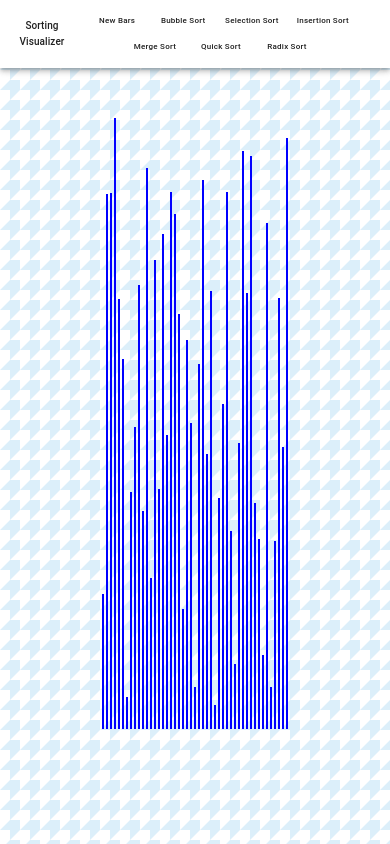
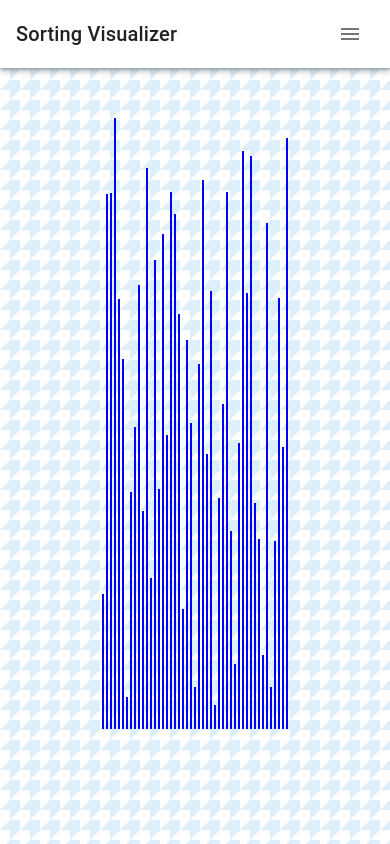
Before and after one commit to LyangHiga/sort-visualizer, a React (Create React App) app: page / in a window 390 px wide. Built offline with nearby package versions, Linux system fonts and the light colour scheme.

Commit message:
Refactoring for Responsive design

```diff
--- a/src/Nav.js
+++ b/src/Nav.js
@@ -1,4 +1,17 @@
-import React, { Fragment } from "react";
+import React, { Fragment, useState } from "react";
+import Button from "@material-ui/core/Button";
+import AppBar from "@material-ui/core/AppBar";
+import Toolbar from "@material-ui/core/Toolbar";
+import Typography from "@material-ui/core/Typography";
+import useMediaQuery from "@material-ui/core/useMediaQuery";
+import { useTheme } from "@material-ui/core/styles";
+import SwipeableDrawer from "@material-ui/core/SwipeableDrawer";
+import IconButton from "@material-ui/core/IconButton";
+import MenuIcon from "@material-ui/icons/Menu";
+import List from "@material-ui/core/List";
+import ListItem from "@material-ui/core/ListItem";
+import ListItemText from "@material-ui/core/ListItemText";
+
 import bubbleSort from "./algorithms/bubbleSort";
 import selectionSort from "./algorithms/selectionSort";
 import insertionSort from "./algorithms/insertSort";
@@ -7,15 +20,14 @@ import quickSort from "./algorithms/quickSort";
 import radixSort from "./algorithms/radixSort";
 import heapSort from "./algorithms/heapSort";
 import { testSortingAlgorithms } from "./arrHelper";
-
-import Button from "@material-ui/core/Button";
-import AppBar from "@material-ui/core/AppBar";
-import Toolbar from "@material-ui/core/Toolbar";
-import Typography from "@material-ui/core/Typography";
 import styles from "./styles/NavStyles";
 
 function Nav(props) {
   const classes = styles();
+  const theme = useTheme();
+  const matches = useMediaQuery(theme.breakpoints.down("sm"));
+  const [openDrawer, setOpenDrawer] = useState(false);
+  const iOS = process.browser && /iPad|iPhone|iPod/.test(navigator.userAgent);
   async function handleClick(sort) {
     props.setDisable(true);
     await sort;
@@ -62,13 +74,51 @@ function Nav(props) {
     </Fragment>
   );
   // drawer
+  const drawer = (
+    <Fragment>
+      <SwipeableDrawer
+        disableBackdropTransition={!iOS}
+        disableDiscovery={iOS}
+        open={openDrawer}
+        onClose={() => setOpenDrawer(false)}
+        onOpen={() => setOpenDrawer(true)}
+      >
+        <List disablePadding>
+          {btnList.map((btn) => (
+            <ListItem
+              key={`list-${btn.name}`}
+              onClick={() => {
+                setOpenDrawer(false);
+                btn.click();
+              }}
+              className={classes.button}
+              divider
+              button
+              disabled={props.disable}
+            >
+              <ListItemText disableTypography className={classes.drawerItem}>
+                {btn.name}
+              </ListItemText>
+            </ListItem>
+          ))}
+        </List>
+      </SwipeableDrawer>
+      <IconButton
+        className={classes.drawerIconContainer}
+        onClick={() => setOpenDrawer(!openDrawer)}
+        disableRipple
+      >
+        <MenuIcon></MenuIcon>
+      </IconButton>
+    </Fragment>
+  );
   return (
     <AppBar position="static" color="white" className={classes.Navbar}>
       <Toolbar>
         <Typography className={classes.title} variant="h6" color="inherit">
           Sorting Visualizer
         </Typography>
-        <div className={classes.button}>{buttons}</div>
+        {matches ? drawer : buttons}
       </Toolbar>
     </AppBar>
   );
--- a/src/styles/NavStyles.js
+++ b/src/styles/NavStyles.js
@@ -8,9 +8,17 @@ const styles = makeStyles((theme) => ({
     height: "8vh",
   },
   title: {
-    [theme.breakpoints.down("sm")]: {
-      fontSize: "10px",
-      display: "block",
+    [theme.breakpoints.up("md")]: {
+      marginRight: "2.5vw",
+      paddingRight: "2.5vw",
+      borderRight: "0.10em solid black",
+      padding: "0.5em",
+    },
+  },
+  drawerIconContainer: {
+    marginLeft: "auto",
+    "&:hover": {
+      backgroundColor: "transparent",
     },
   },
   button: {
@@ -19,11 +27,9 @@ const styles = makeStyles((theme) => ({
     border: "none",
     fontSize: "1rem",
     textTransform: "none",
-    [theme.breakpoints.down("sm")]: {
-      fontSize: "8px",
-      margin: "0 1px",
-      border: "none",
-      cursor: "pointer",
+    [theme.breakpoints.down("md")]: {
+      fontSize: "0.9rem",
+      margin: "0 5px",
     },
   },
 }));
```
Also changed, not shown: 1 other file (tests, documents, lock files or other folders).
